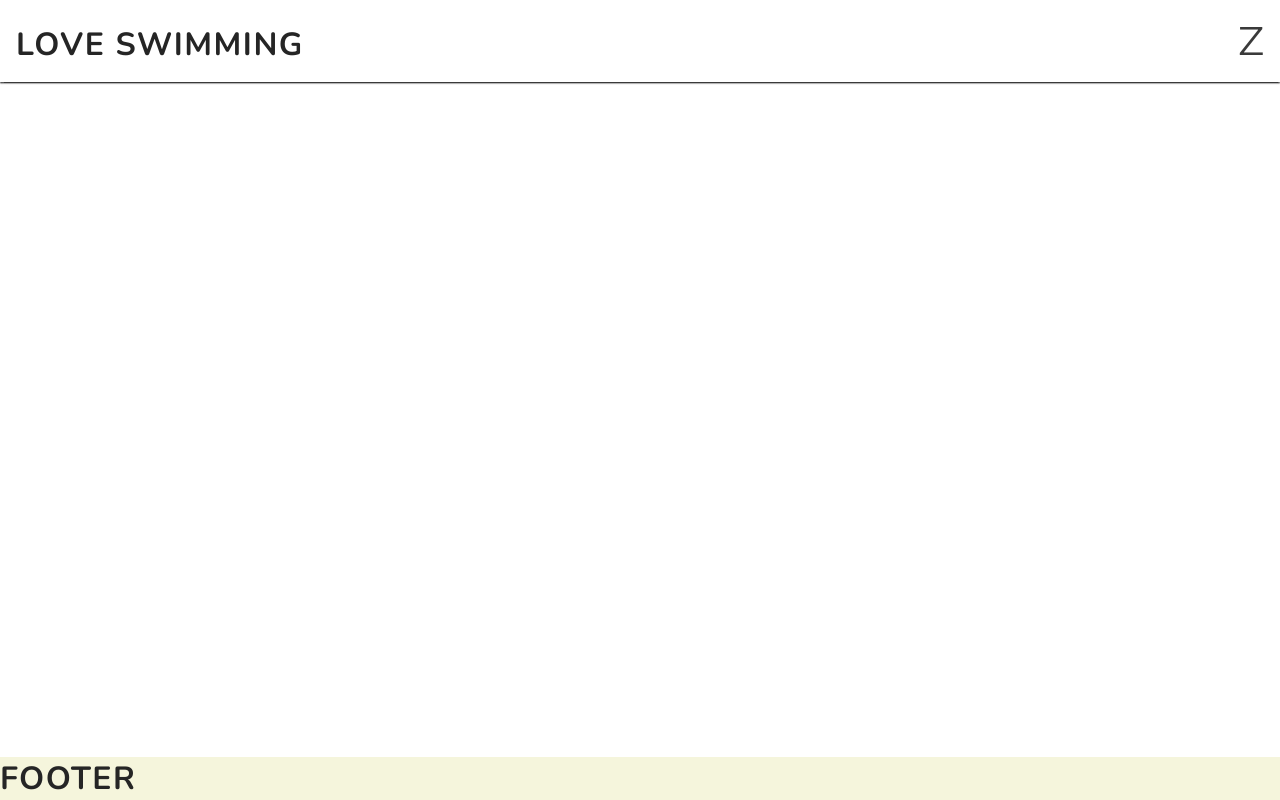
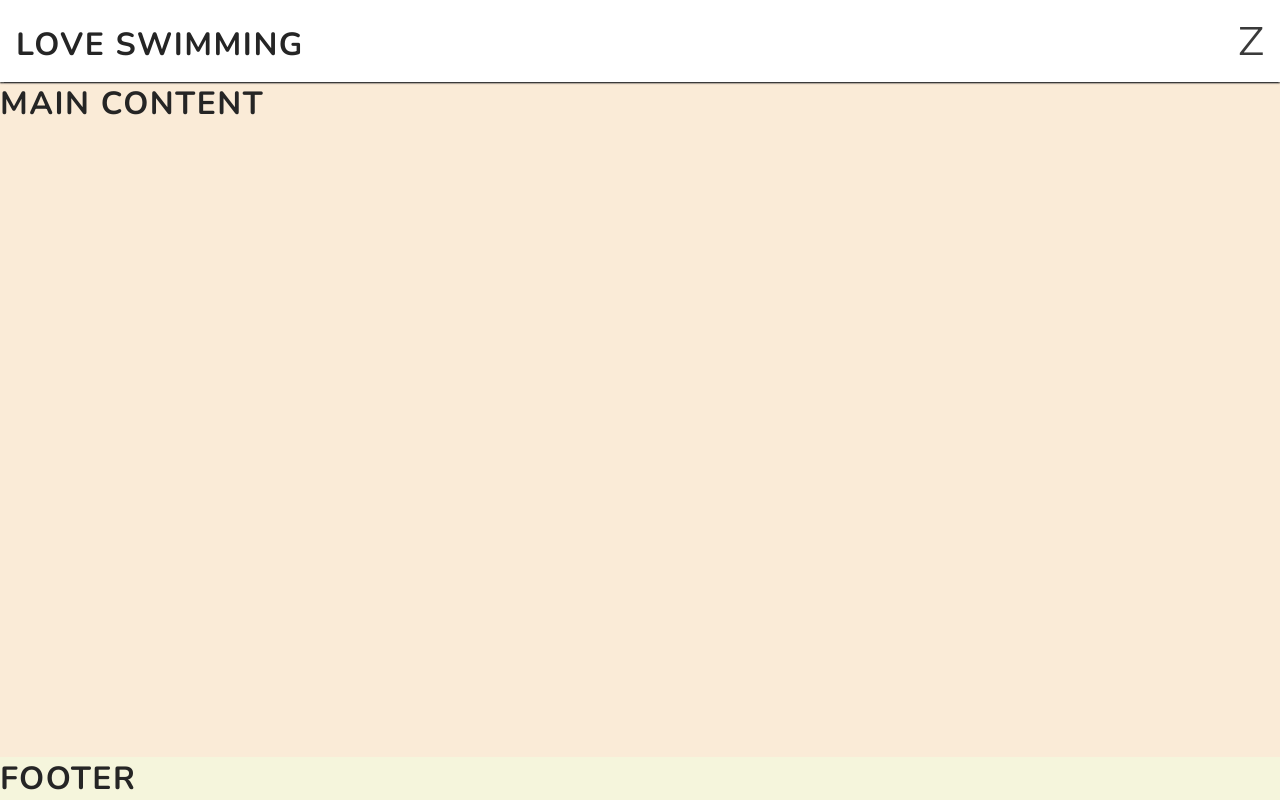
Before and after one commit to Jammie506/JamieMcC-PP1, a plain HTML site: page index.html in a window 1280 px wide. Drawn offline with nearby package versions, Linux system fonts and the light colour scheme.

Commit message:
Move Main Content to be Visible

```diff
--- a/assets/css/style.css
+++ b/assets/css/style.css
@@ -86,6 +86,7 @@ main{
     background-color: antiquewhite;
     /*Forcing Main to take up extra space*/
     flex: 1 0 auto;
+    margin-top: 82px;
 }
 
 /*Footer*/
--- a/index.html
+++ b/index.html
@@ -44,9 +44,12 @@
         </nav>
     </header>
     <!--Main Content-->
-    <body>
-        <h1>Main Content</h1>
-    </body>
+    <main>
+        <body>
+            <h1>Main Content</h1>
+        </body>
+    </main>
+
     <!--Footer-->
     <footer>
         <h1>Footer</h1>
```
